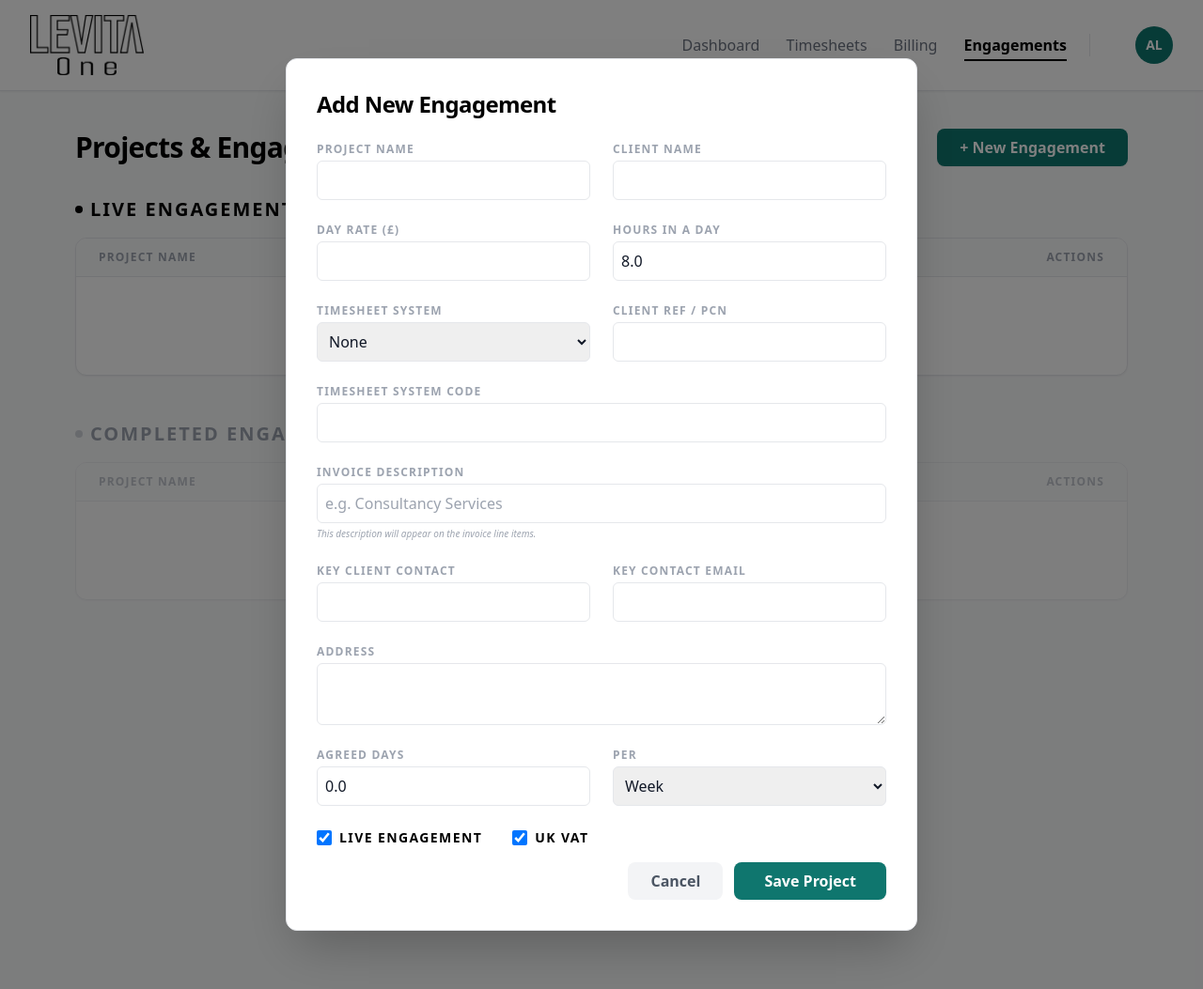
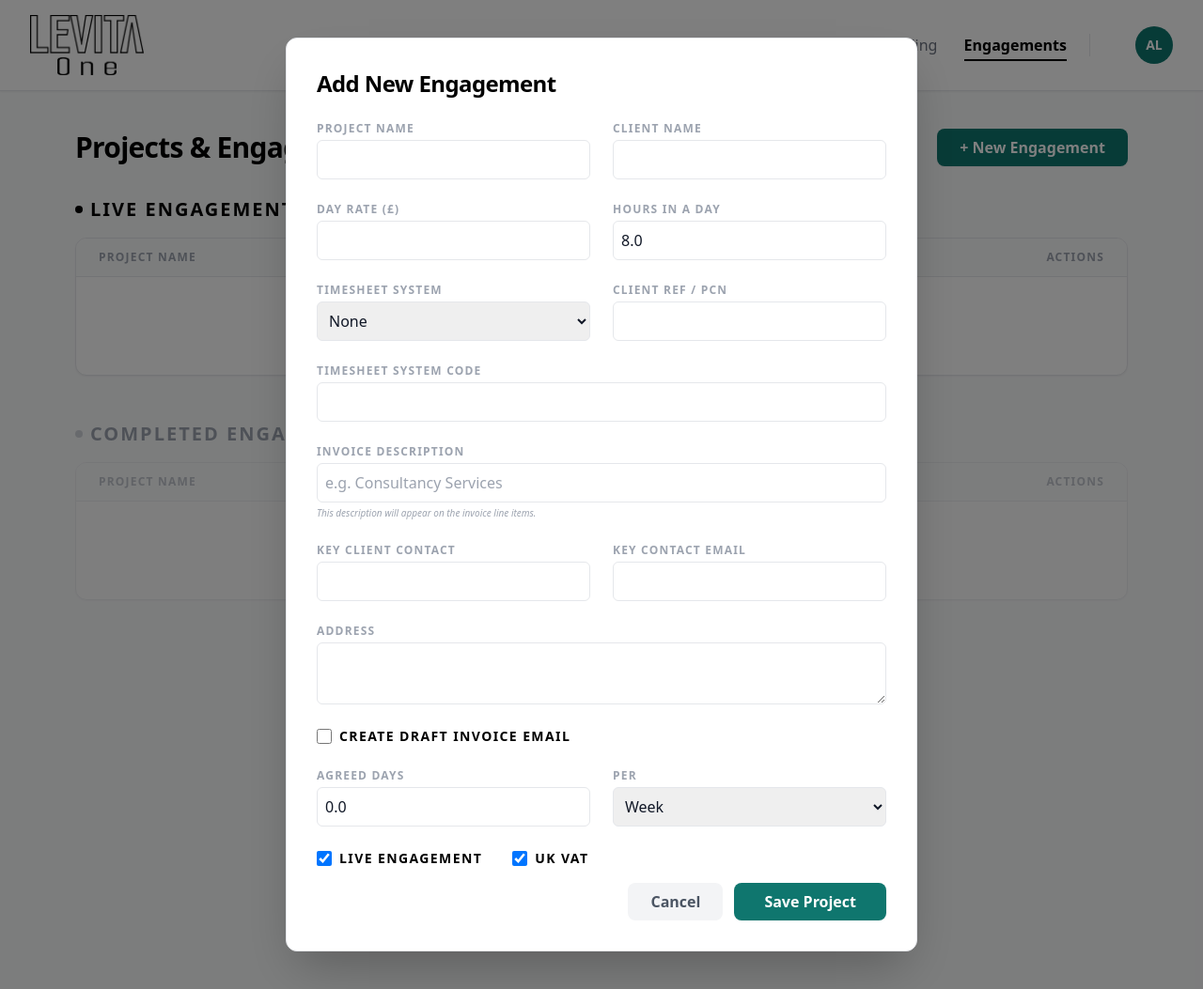
Before and after one commit to 1angley/Levita-One-System, a FastAPI app: page /projects in a window 1280 px wide, after a click on "+ New Engagement". Shown: the whole page at 94% size. Run offline with FastAPI, Linux system fonts and the light colour scheme; data that the repository does not hold is empty; some libraries are stand-ins or nearby versions.

```diff
--- a/main.py
+++ b/main.py
@@ -116,6 +116,7 @@ async def add_project(
     key_contact_email: str = Form(None),
     address: str = Form(None),
     description: str = Form(None),
+    create_draft_invoice_email: bool = Form(False),
     is_active: bool = Form(True),
     db: Session = Depends(get_db)
 ):
@@ -134,6 +135,7 @@ async def add_project(
         key_contact_email=key_contact_email,
         address=address,
         description=description,
+        create_draft_invoice_email=create_draft_invoice_email,
         is_active=is_active
     )
     db.add(new_project)
@@ -157,6 +159,7 @@ async def update_project(
     key_contact_email: str = Form(None),
     address: str = Form(None),
     description: str = Form(None),
+    create_draft_invoice_email: bool = Form(False),
     is_active: bool = Form(False),
     db: Session = Depends(get_db)
 ):
@@ -176,6 +179,7 @@ async def update_project(
         project.key_contact_email = key_contact_email
         project.address = address
         project.description = description
+        project.create_draft_invoice_email = create_draft_invoice_email
         project.is_active = is_active
         db.commit()
     return RedirectResponse(url="/projects", status_code=303)
@@ -325,6 +329,7 @@ async def billing_page(request: Request, month: str = None, week: str = None, vi
         total_hours = 0
         project_row_ids = []
         has_invoice = False
+        pdf_filename = None
 
         # Calculate hours for this project in this period
         for row in saved_rows:
@@ -332,6 +337,9 @@ async def billing_page(request: Request, month: str = None, week: str = None, vi
                 project_row_ids.append(row.id)
                 if row.invoice_id:
                     has_invoice = True
+                    # Fetch the PDF filename if not already found
+                    if not pdf_filename and row.invoice:
+                        pdf_filename = row.invoice.pdf_filename
                 # Iterate through each day of the week
                 for i in range(7):
                     day_date = row.week_start_date + timedelta(days=i)
@@ -362,7 +370,8 @@ async def billing_page(request: Request, month: str = None, week: str = None, vi
             "agreed_display": agreed_display,
             "billable_amount": billable_amount,
             "row_ids": ",".join(map(str, project_row_ids)),
-            "has_invoice": has_invoice
+            "has_invoice": has_invoice,
+            "pdf_url": f"/invoices/{pdf_filename}" if pdf_filename else None
         })
 
     # Calendar view data (still monthly for context, or we could change it)
@@ -547,6 +556,10 @@ async def create_invoice(project_id: int = Form(...), row_ids: str = Form(...),
                 margin={"top": "0", "right": "0", "bottom": "0", "left": "0"},
                 prefer_css_page_size=True
             )
+            new_invoice.pdf_filename = pdf_filename
+            db.commit()
+            print(f"DEBUG: Invoice record updated with pdf_filename: {pdf_filename}")
+
             await browser.close()
 
         print(f"DEBUG: PDF successfully created at {pdf_path}")
--- a/models.py
+++ b/models.py
@@ -28,6 +28,7 @@ class Project(Base):
     key_contact_email = Column(String)
     address = Column(String)
     description = Column(String)
+    create_draft_invoice_email = Column(Boolean, default=False)
 
     is_active = Column(Boolean, default=True)
 
@@ -83,6 +84,7 @@ class Invoice(Base):
     created_at = Column(DateTime, default=datetime.datetime.now)
     amount = Column(Float)
     status = Column(String, default="Draft") # Draft, Sent, Paid
+    pdf_filename = Column(String)
 
     project = relationship("Project")
     timesheet_rows = relationship("TimesheetRow", back_populates="invoice")
--- a/seed_data.py
+++ b/seed_data.py
@@ -38,7 +38,8 @@ def seed():
             "uk_vat": True,
             "key_contact": "Nigel Fish",
             "key_contact_email": "nigel.fish@soci.org, invoices@soci.org",
-            "address": "14/15 Belgrave Square, London, SW1X 8PB"
+            "address": "14/15 Belgrave Square, London, SW1X 8PB",
+            "create_draft_invoice_email": True
         },
         {
             "name": "Startup Work",
--- a/templates/project_detail.html
+++ b/templates/project_detail.html
@@ -133,6 +133,10 @@
                         <label class="block text-xs font-bold text-gray-400 uppercase tracking-widest mb-1">Address</label>
                         <textarea name="address" rows="3" class="mt-1 block w-full border border-gray-200 rounded-md p-2 focus:ring-black focus:border-black">{{ project.address or '' }}</textarea>
                     </div>
+                    <div class="flex items-center pt-2">
+                        <input type="checkbox" name="create_draft_invoice_email" id="create_draft_invoice_email_check" {% if project.create_draft_invoice_email %}checked{% endif %} class="w-5 h-5 text-black rounded focus:ring-black border-gray-300">
+                        <label for="create_draft_invoice_email_check" class="ml-3 block text-sm font-bold text-black uppercase tracking-widest">Create Draft Invoice Email</label>
+                    </div>
                 </div>
             </div>
 
--- a/templates/projects.html
+++ b/templates/projects.html
@@ -182,6 +182,10 @@
                         <label class="block text-xs font-bold text-gray-400 uppercase tracking-widest mb-1">Address</label>
                         <textarea name="address" rows="2" class="mt-1 block w-full border border-gray-200 rounded-md p-2 focus:ring-black focus:border-black"></textarea>
                     </div>
+                    <div class="col-span-2 flex items-center">
+                        <input type="checkbox" name="create_draft_invoice_email" id="create_draft_invoice_email_modal" class="w-4 h-4 text-black rounded focus:ring-black border-gray-300">
+                        <label for="create_draft_invoice_email_modal" class="ml-2 block text-sm font-bold text-black uppercase tracking-widest">Create Draft Invoice Email</label>
+                    </div>
                     <div>
                         <label class="block text-xs font-bold text-gray-400 uppercase tracking-widest mb-1">Agreed Days</label>
                         <input type="number" name="agreed_days" step="0.1" value="0.0" class="mt-1 block w-full border border-gray-200 rounded-md p-2 focus:ring-black focus:border-black">
```
Also changed, not shown: templates/billing.html (+8 -1 lines), 1 other file.
